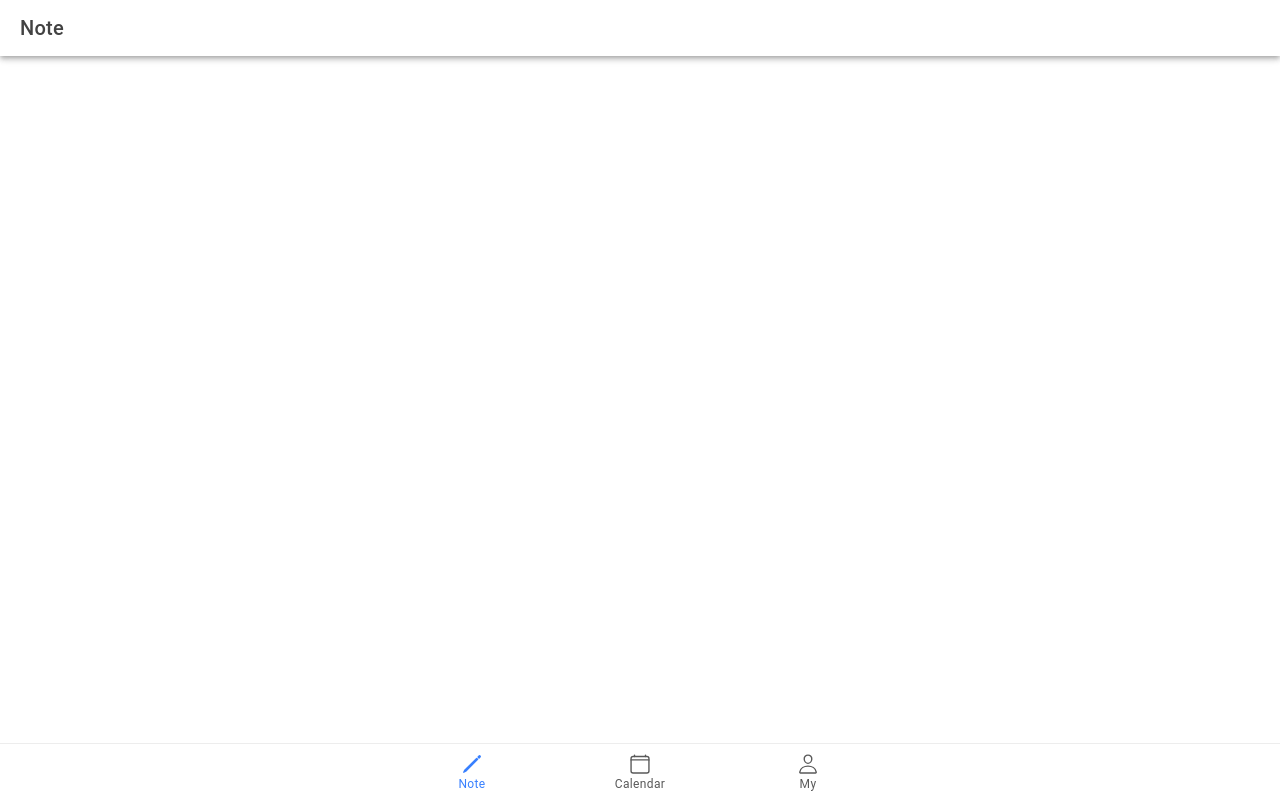
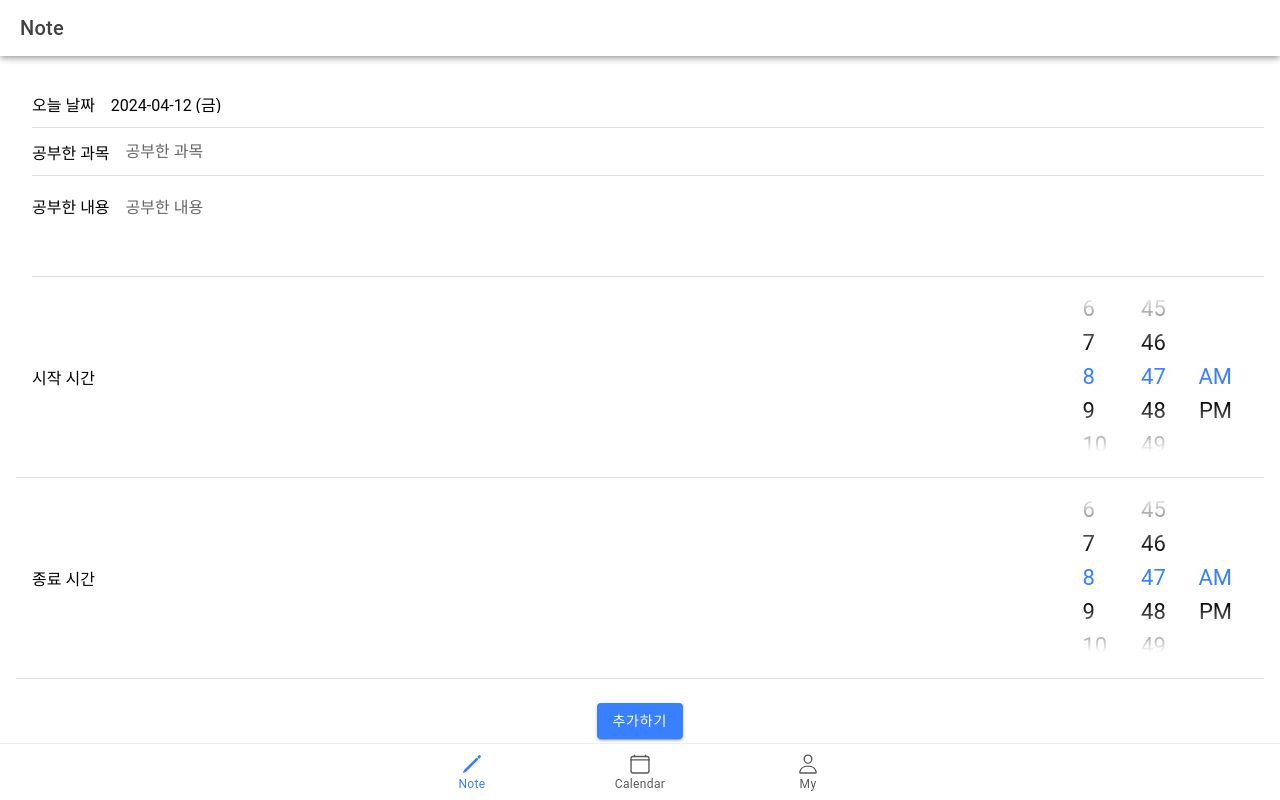
Before and after one commit to hantani/check-study-time, a React (Vite) app: page /note in a window 1280 px wide. Built offline with nearby package versions, Linux system fonts and the light colour scheme.

Commit message:
2024-04-15 work

```diff
--- a/src/pages/Note.css
+++ b/src/pages/Note.css
@@ -0,0 +1,11 @@
+.custom-btn-wrapper {
+  margin-top: 20px;
+  padding-bottom: 50px;
+  text-align: center;
+}
+.custom-text-area {
+  height: 100px;
+}
+.custom-text-area .textarea-wrapper-inner {
+  height: 100%;
+}
--- a/src/pages/Note.tsx
+++ b/src/pages/Note.tsx
@@ -1,17 +1,42 @@
 import {
   IonContent,
   IonHeader,
+  IonInput,
+  IonItem,
+  IonList,
   IonPage,
   IonTitle,
   IonToolbar,
+  IonSelect,
+  IonSelectOption,
+  IonLabel,
+  IonDatetime,
+  IonTextarea,
+  IonButton,
 } from "@ionic/react";
 import ExploreContainer from "../components/ExploreContainer";
 import "./Note.css";
 import { getDate } from "../utils/getDate";
-import { useState } from "react";
+import { useCallback, useState, useRef } from "react";
 
 const Note: React.FC = () => {
+  const startTimeRef = useRef<any>();
   const [currentDate, setCurrentDate] = useState(getDate());
+  const [subject, setSubject] = useState();
+  const [textarea, setTextarea] = useState();
+  const [startTime, setStartTime] = useState();
+  const onSubjectChange = (e: any) => {
+    setSubject(e.target.value);
+  };
+  const onTextareaChange = (e: any) => {
+    setTextarea(e.target.value);
+  };
+  const onStartTime = (e: any) => {
+    setStartTime(e.target.value);
+  };
+  const onAdd = () => {
+    console.dir(startTimeRef.current);
+  };
 
   return (
     <>
@@ -20,10 +45,48 @@ const Note: React.FC = () => {
           <IonTitle>Note</IonTitle>
         </IonToolbar>
       </IonHeader>
-      <IonContent>
-        <div className="main-note">
-          <h1></h1>
-        </div>
+      <IonContent className="ion-padding">
+        <IonList>
+          <IonItem>
+            <IonInput
+              label="오늘 날짜"
+              value={currentDate}
+              readonly={true}
+            ></IonInput>
+          </IonItem>
+          <IonItem>
+            <IonInput
+              label="공부한 과목"
+              placeholder="공부한 과목"
+              onIonInput={onSubjectChange}
+            ></IonInput>
+          </IonItem>
+          <IonItem>
+            <IonTextarea
+              label="공부한 내용"
+              placeholder="공부한 내용"
+              onIonInput={onTextareaChange}
+              className="custom-text-area"
+            ></IonTextarea>
+          </IonItem>
+          <IonItem>
+            <IonLabel>시작 시간</IonLabel>
+            <IonDatetime
+              presentation="time"
+              onIonChange={onStartTime}
+              ref={startTimeRef}
+            ></IonDatetime>
+          </IonItem>
+          <IonItem>
+            <IonLabel>종료 시간</IonLabel>
+            <IonDatetime presentation="time"></IonDatetime>
+          </IonItem>
+          <div className="custom-btn-wrapper">
+            <IonButton color="primary" onClick={onAdd}>
+              추가하기
+            </IonButton>
+          </div>
+        </IonList>
       </IonContent>
     </>
   );
--- a/src/utils/getDate.ts
+++ b/src/utils/getDate.ts
@@ -1,8 +1,10 @@
 export const getDate = () => {
+  const days = ["일", "월", "화", "수", "목", "금", "토"];
   const today = new Date();
   let month: number | string = today.getMonth() + 1;
   const year = today.getFullYear();
   let date: number | string = today.getDate();
+  const day = days[today.getDay()];
 
   if (month < 10) {
     month = "0" + month;
@@ -12,5 +14,5 @@ export const getDate = () => {
     date = "0" + date;
   }
 
-  return `${year}-${month}-${date}`;
+  return `${year}-${month}-${date} (${day})`;
 };
```
